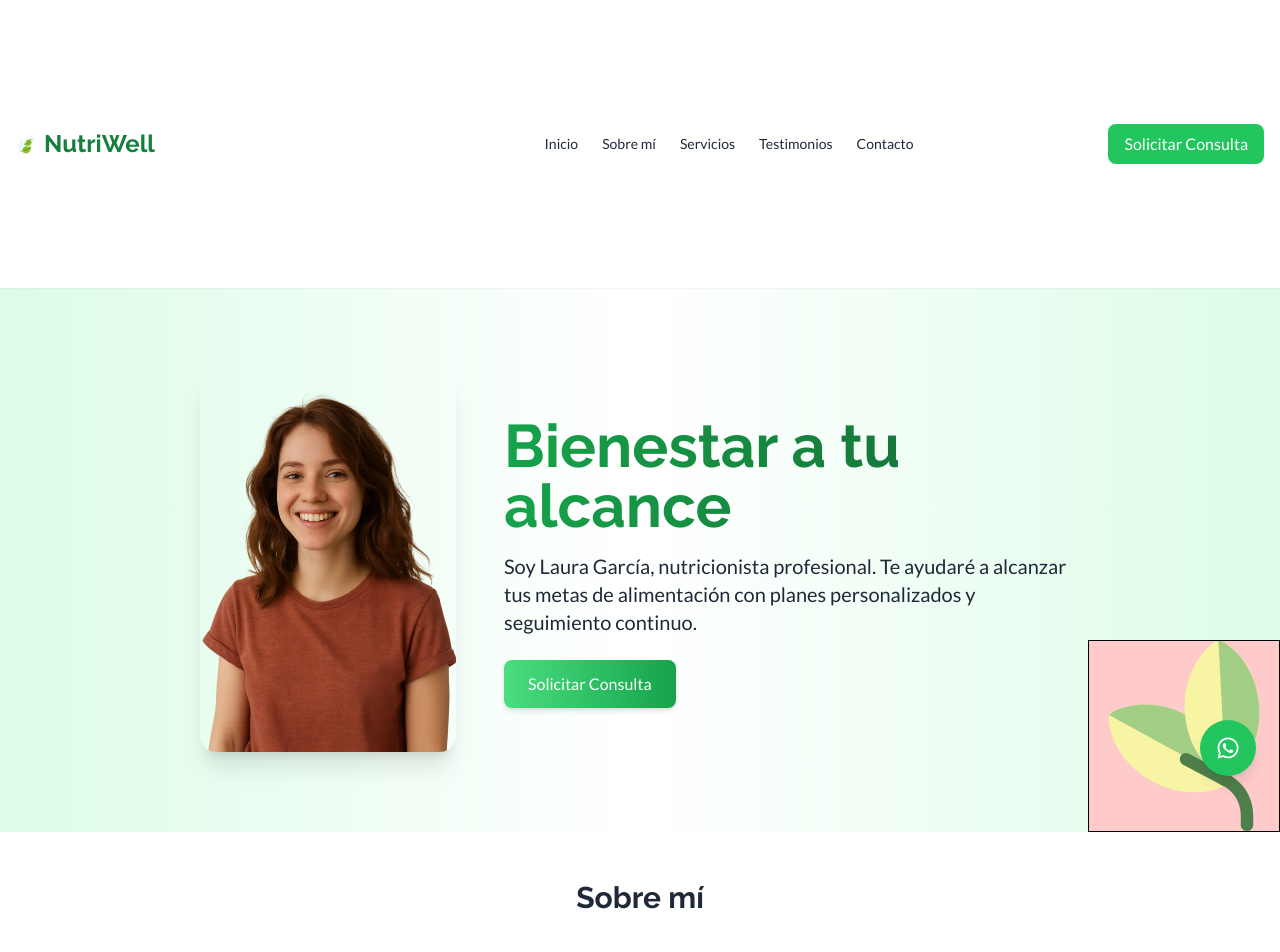
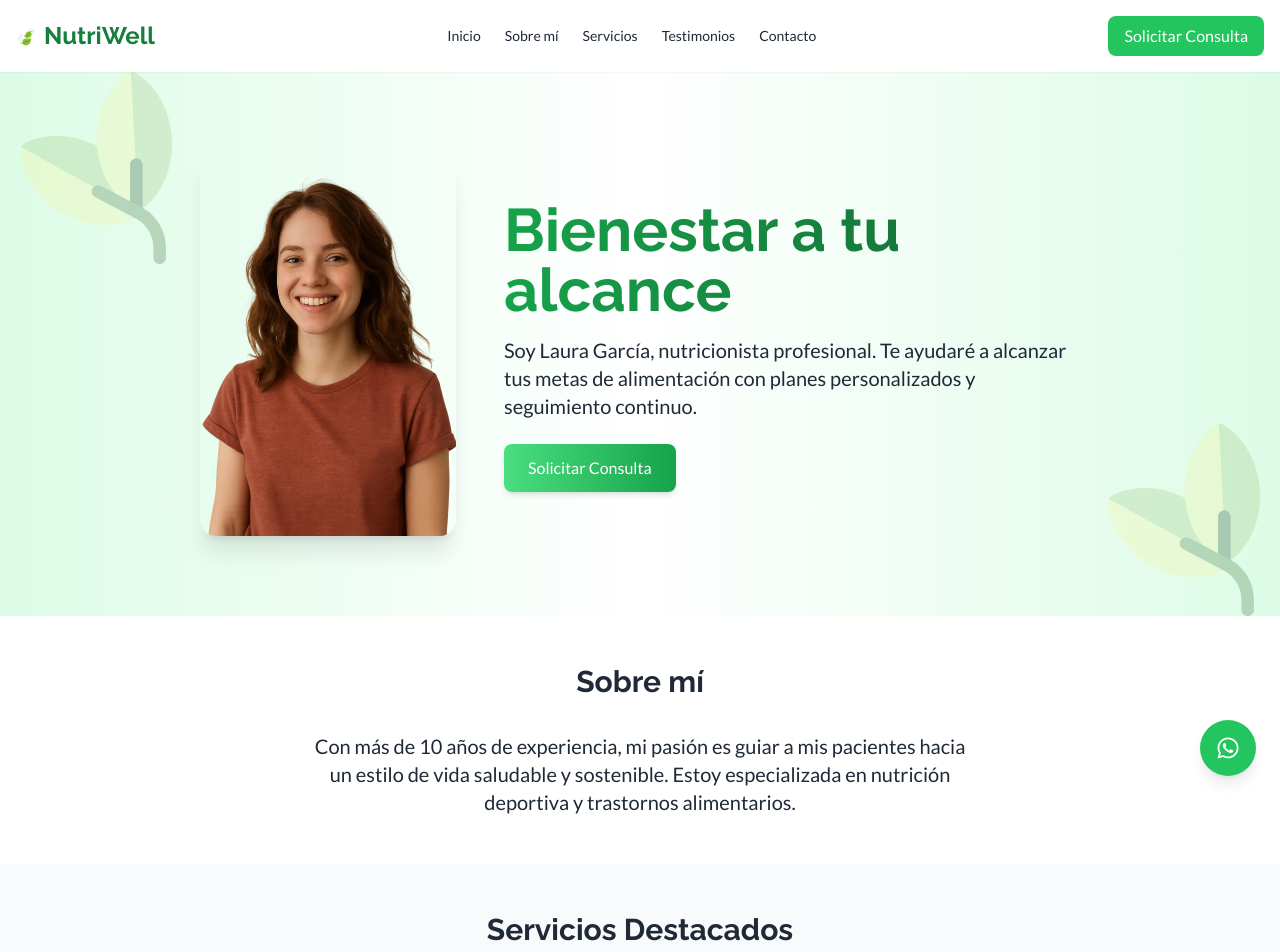
Before and after one commit to juliokof2104/nutri, a React (Vite) app: page / in a window 1280 px wide. Shown: the top 952 px of the page. Built offline with nearby package versions, Linux system fonts and the light colour scheme.

Commit message:
Update 2 NutriWell.jsx

```diff
--- a/src/NutriWell.jsx
+++ b/src/NutriWell.jsx
@@ -1,9 +1,18 @@
 import React, { useState, useEffect } from "react";
-import { FaWhatsapp, FaUserShield, FaChartBar, FaUtensils, FaChartLine, FaBars, FaTimes, FaStar } from "react-icons/fa";
-import lauraImage from './laura-garcia.webp';
-import hoja from './assets/hojas.svg';
-import fruta1 from './assets/fruta1.svg';
-import fruta2 from './assets/fruta2.svg';
+import {
+  FaWhatsapp,
+  FaUserShield,
+  FaChartBar,
+  FaUtensils,
+  FaChartLine,
+  FaBars,
+  FaTimes,
+  FaStar,
+} from "react-icons/fa";
+import lauraImage from "./laura-garcia.webp";
+import hoja from "./assets/hojas.svg";
+import fruta1 from "./assets/fruta1.svg";
+import fruta2 from "./assets/fruta2.svg";
 
 export default function NutriWell() {
   const [isMenuOpen, setIsMenuOpen] = useState(false);
@@ -11,33 +20,24 @@ export default function NutriWell() {
 
   useEffect(() => {
     const handleScroll = () => {
-      if (window.scrollY > 50) {
-        setIsScrolled(true);
-      } else {
-        setIsScrolled(false);
-      }
+      setIsScrolled(window.scrollY > 50);
     };
-
-    window.addEventListener('scroll', handleScroll);
-    return () => window.removeEventListener('scroll', handleScroll);
+    window.addEventListener("scroll", handleScroll);
+    return () => window.removeEventListener("scroll", handleScroll);
   }, []);
 
   return (
     <div className="font-lato text-gray-800 bg-gray-50">
       {/* Navbar */}
-      <nav className={`flex flex-col md:flex-row justify-between items-center p-4 bg-white shadow-sm ${isScrolled ? 'transform scale-95' : 'transform scale-100'} transition-transform duration-300 sticky top-0 z-10`}>
+      <nav
+        className={`flex flex-col md:flex-row justify-between items-center p-4 bg-white shadow-sm ${
+          isScrolled ? "transform scale-95" : "transform scale-100"
+        } transition-transform duration-300 sticky top-0 z-10`}
+      >
         <div className="flex items-center gap-2">
           <span className="text-green-600">🍃</span>
           <span className="text-2xl font-bold text-green-700 font-raleway">NutriWell</span>
         </div>
-
-        {/* PRUEBA DE HOJA SVG */}
-        <div className="relative h-64 bg-white">
-          <img src={hoja} alt="decoración hoja" className="absolute top-0 left-0 w-32 z-50" />
-        </div>
-
-
-
 
         {/* Mobile Menu Button */}
         <button
@@ -60,41 +60,26 @@ export default function NutriWell() {
         </ul>
 
         {/* Mobile Menu */}
-        <div className={`md:hidden ${isMenuOpen ? 'block' : 'hidden'} fixed top-4 right-4 bg-white border border-gray-200 rounded-lg shadow-lg z-50 p-4`}>
+        <div className={`md:hidden ${isMenuOpen ? "block" : "hidden"} fixed top-4 right-4 bg-white border border-gray-200 rounded-lg shadow-lg z-50 p-4`}>
           <ul className="space-y-4 text-sm font-medium">
-            <li onClick={() => setIsMenuOpen(false)}>
-              <a href="#inicio" className="hover:text-green-600 block font-raleway">Inicio</a>
-            </li>
-            <li onClick={() => setIsMenuOpen(false)}>
-              <a href="#sobre-mi" className="hover:text-green-600 block font-raleway">Sobre mí</a>
-            </li>
-            <li onClick={() => setIsMenuOpen(false)}>
-              <a href="#servicios" className="hover:text-green-600 block font-raleway">Servicios</a>
-            </li>
-            <li onClick={() => setIsMenuOpen(false)}>
-              <a href="#testimonios" className="hover:text-green-600 block font-raleway">Testimonios</a>
-            </li>
-            <li onClick={() => setIsMenuOpen(false)}>
-              <a href="#contacto" className="hover:text-green-600 block font-raleway">Contacto</a>
-            </li>
+            {['inicio', 'sobre-mi', 'servicios', 'testimonios', 'contacto'].map((id) => (
+              <li key={id} onClick={() => setIsMenuOpen(false)}>
+                <a href={`#${id}`} className="hover:text-green-600 block font-raleway capitalize">{id.replace('-', ' ')}</a>
+              </li>
+            ))}
           </ul>
         </div>
 
         {/* Solicitar Consulta Button */}
-          <button className="hidden md:block bg-green-500 text-white px-4 py-2 rounded-lg hover:bg-green-600">Solicitar Consulta</button>
+        <button className="hidden md:block bg-green-500 text-white px-4 py-2 rounded-lg hover:bg-green-600">Solicitar Consulta</button>
       </nav>
 
       {/* Hero Section */}
+      <section id="inicio" className="relative flex flex-col md:flex-row items-start justify-center px-6 py-20 bg-gradient-to-r from-green-100 via-white to-green-100 overflow-hidden">
+        <img src={hoja} alt="decoración hoja" className="absolute bottom-0 right-0 w-32 md:w-48 opacity-30 pointer-events-none z-0" />
+        <img src={hoja} alt="decoración hoja" className="absolute top-0 left-0 w-32 md:w-48 opacity-30 pointer-events-none z-0" />
 
-      <section id="inicio" className="relative flex flex-col md:flex-row items-start justify-center px-6 py-20 bg-gradient-to-r from-green-100 via-white to-green-100">
-    <img
-  src={hoja}
-  alt="decoración hoja"
-  className="absolute bottom-0 right-0 w-32 md:w-48 bg-red-200 border border-black z-50"
-/>
-
-
-          <div className="flex flex-col md:flex-row gap-12">
+        <div className="flex flex-col md:flex-row gap-12 z-10">
           <div className="relative w-64 h-96 mx-auto md:mx-0 rounded-2xl overflow-hidden shadow-xl">
             <img src={lauraImage} alt="Laura García" className="absolute inset-0 w-full h-full object-cover" />
           </div>
```
